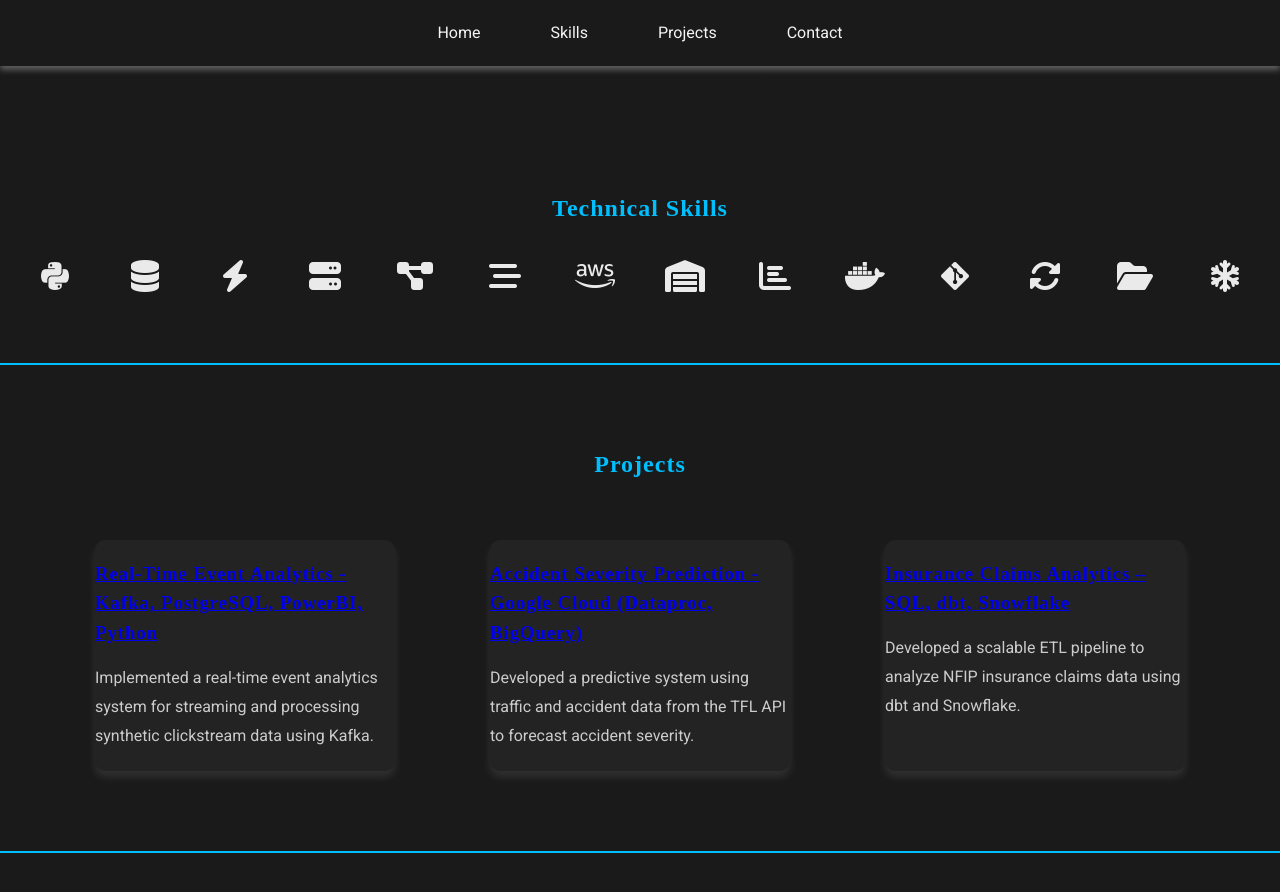
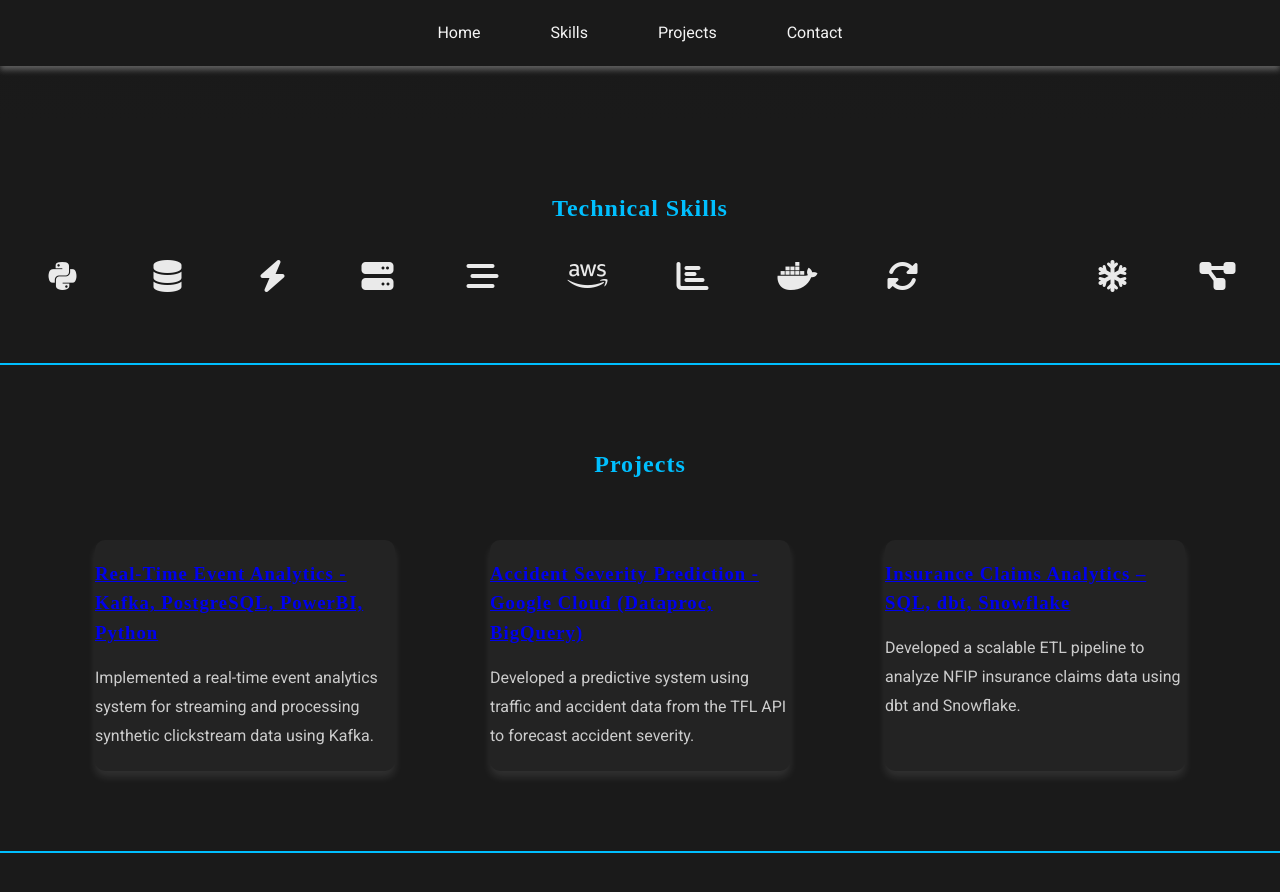
Before and after one commit to arshadsm/arshadsm.github.io, a Jekyll site: the page built from README.md, in a window 1280 px wide and 900 px high, scrolled down 781 px. Shown: the top 892 px of the window. Built offline with Jekyll 4.4.1, drawn with Linux system fonts in a browser that asks for light colours; our own code applies the rules of GitHub Pages for plain Markdown files.

Commit message:
Update default.html

```diff
--- a/_layouts/default.html
+++ b/_layouts/default.html
@@ -29,47 +29,41 @@
   <section id="skills" class="skills">
     <h2>Technical Skills</h2>
     <div class="skills-container">
-        <div class="skill-icon" data-description="Python: Scripting, data manipulation, and automation">
+        <div class="skill-icon" data-description="Python">
             <i class="fab fa-python"></i>
         </div>
-        <div class="skill-icon" data-description="SQL: Database querying, management, and optimization">
+        <div class="skill-icon" data-description="SQL">
             <i class="fas fa-database"></i>
         </div>
-        <div class="skill-icon" data-description="Apache Spark: Distributed data processing for large datasets">
+        <div class="skill-icon" data-description="Apache Spark">
             <i class="fas fa-bolt"></i>
         </div>
-        <div class="skill-icon" data-description="Apache Hadoop: Big data storage and processing framework">
+        <div class="skill-icon" data-description="Apache Hadoop">
             <i class="fas fa-server"></i>
         </div>
-        <div class="skill-icon" data-description="Airflow: Workflow automation and scheduling for data pipelines">
-            <i class="fas fa-project-diagram"></i>
-        </div>
-        <div class="skill-icon" data-description="Kafka: Real-time data streaming and message processing">
+        <div class="skill-icon" data-description="Kafka">
             <i class="fas fa-stream"></i>
         </div>
-        <div class="skill-icon" data-description="AWS: Cloud storage, computing, and data processing">
+        <div class="skill-icon" data-description="AWS">
             <i class="fab fa-aws"></i>
         </div>
-        <div class="skill-icon" data-description="Redshift: Amazon’s data warehousing solution">
-            <i class="fas fa-warehouse"></i>
-        </div>
-        <div class="skill-icon" data-description="Tableau: Interactive dashboards and data visualization">
+        <div class="skill-icon" data-description="Tableau">
             <i class="fas fa-chart-bar"></i>
         </div>
-        <div class="skill-icon" data-description="Docker: Containerization for deployment and scalability">
+        <div class="skill-icon" data-description="Docker">
             <i class="fab fa-docker"></i>
         </div>
-        <div class="skill-icon" data-description="Git: Version control for code and data projects">
-            <i class="fab fa-git-alt"></i>
-        </div>
-        <div class="skill-icon" data-description="ETL Processes: Data extraction, transformation, and loading">
+        <div class="skill-icon" data-description="ETL Processes">
             <i class="fas fa-sync-alt"></i>
         </div>
-        <div class="skill-icon" data-description="NoSQL Databases: Handling semi-structured data (e.g., MongoDB, Cassandra)">
-            <i class="fas fa-folder-open"></i>
+        <div class="skill-icon" data-description="PostgreSQL">
+            <i class="fas fa-postgresql"></i>
         </div>
-        <div class="skill-icon" data-description="Snowflake: Cloud data warehousing solution">
+        <div class="skill-icon" data-description="Snowflake">
             <i class="fas fa-snowflake"></i>
+        </div>
+        <div class="skill-icon" data-description="Airflow">
+            <i class="fas fa-project-diagram"></i>
         </div>
     </div>
   </section>
```
